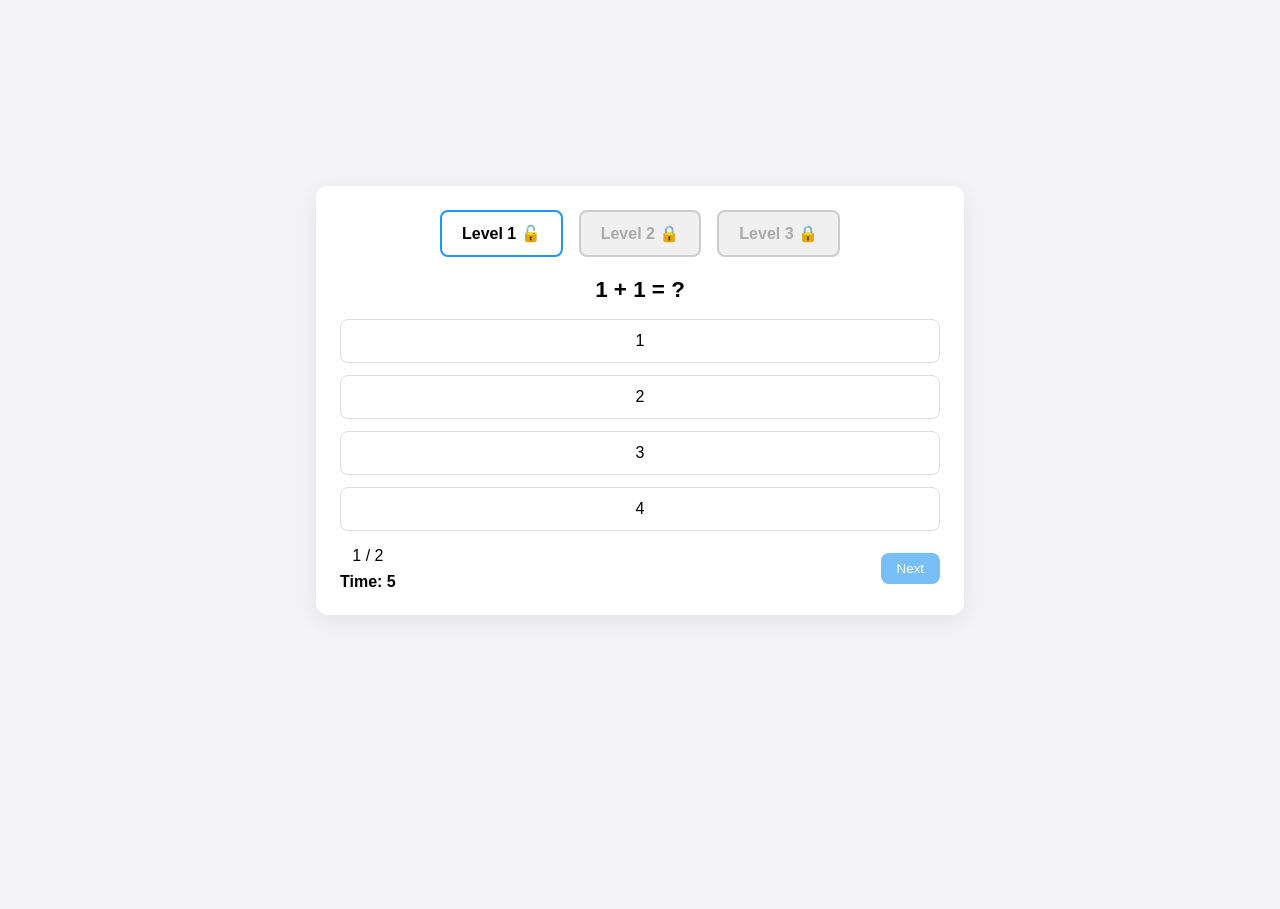
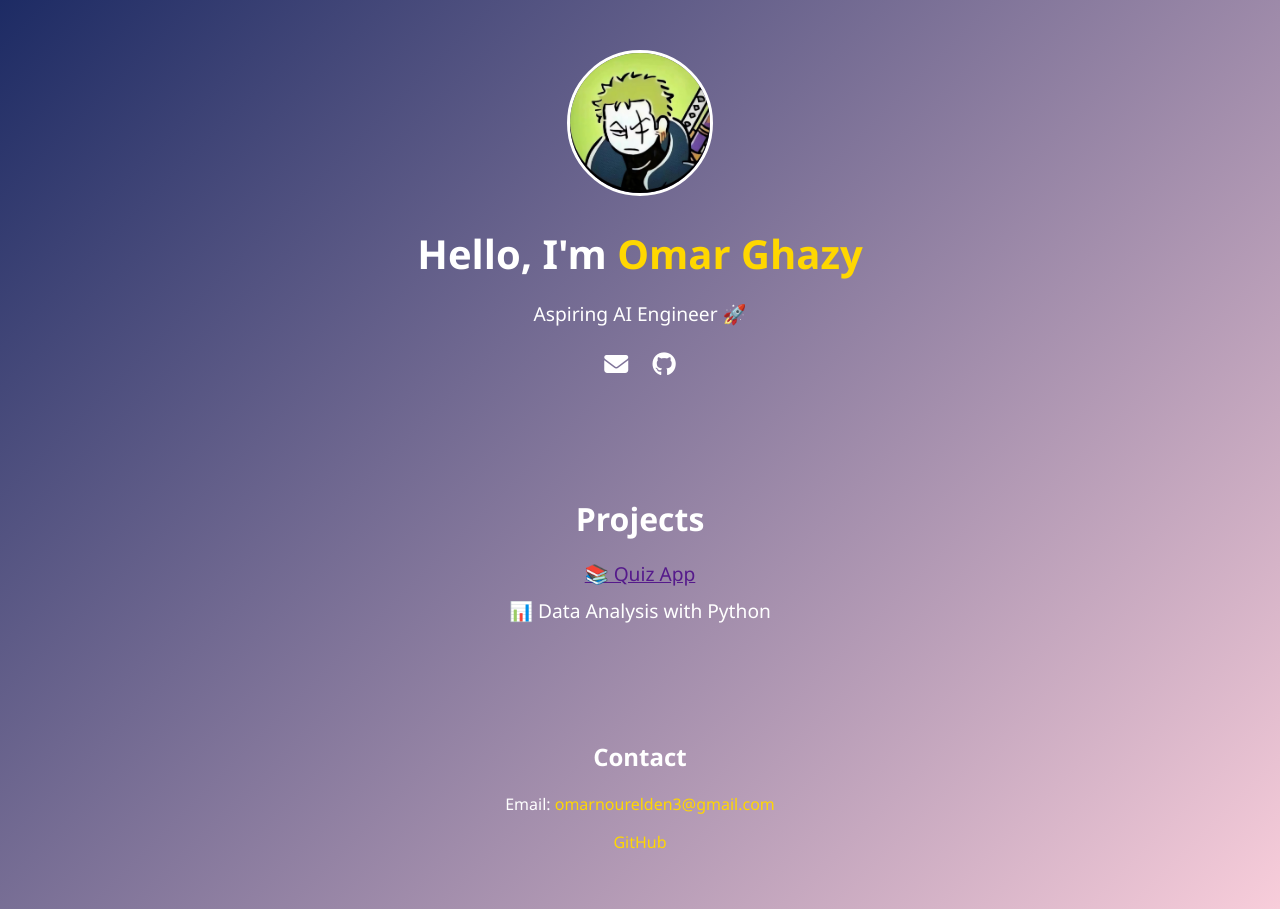
Before and after one commit to omarnouraldin/my-portfolio, a plain HTML site: page index.html in a window 1280 px wide. Before the commit the page ends 800 px from the top, so only its background shows below. Drawn offline with Linux system fonts and the light colour scheme.

Commit message:
Add files via upload

```diff
--- a/index.html
+++ b/index.html
@@ -2,38 +2,48 @@
 <html lang="en">
   <head>
     <meta charset="UTF-8" />
-    <title>Level-Based Quiz App</title>
+    <title>My Portfolio</title>
     <link rel="stylesheet" href="style.css" />
+    <!-- Font Awesome for icons -->
+    <link
+      rel="stylesheet"
+      href="https://cdnjs.cloudflare.com/ajax/libs/font-awesome/6.5.0/css/all.min.css"
+    />
   </head>
   <body>
-    <main class="quiz-container">
-      <!-- Confetti canvas -->
-      <canvas id="confetti-canvas"></canvas>
+    <header>
+      <div class="hero">
+        <img src="zoro_pfp.png" alt="Omar Ghazy" class="profile-pic" />
+        <h1>Hello, I'm <span>Omar Ghazy</span></h1>
+        <p>Aspiring AI Engineer 🚀</p>
+        <div class="socials">
+          <a href="mailto:omarnourelden3@gmail.com"
+            ><i class="fa-solid fa-envelope"></i
+          ></a>
+          <a href="https://github.com/omarnouraldin" target="_blank"
+            ><i class="fa-brands fa-github"></i
+          ></a>
+        </div>
+      </div>
+    </header>
 
-      <!-- Levels -->
-      <div id="level-container">
-        <div class="level-box" data-level="0">Level 1 🔓</div>
-        <div class="level-box locked" data-level="1">Level 2 🔒</div>
-        <div class="level-box locked" data-level="2">Level 3 🔒</div>
-      </div>
+    <section class="projects">
+      <h2>Projects</h2>
+      <ul>
+        <li><a href="">📚 Quiz App</a></li>
+        <li>📊 Data Analysis with Python</li>
+      </ul>
+    </section>
 
-      <!-- Quiz content -->
-      <div id="question">Question will appear here</div>
-      <div id="choices"></div>
-
-      <!-- Controls -->
-      <div class="controls">
-        <div>
-          <div id="progress">0 / 0</div>
-          <div id="timer">Time: 10</div>
-        </div>
-        <button id="nextBtn" disabled>Next</button>
-      </div>
-
-      <!-- Result -->
-      <div id="result" style="display: none"></div>
-    </main>
-
-    <script src="script.js"></script>
+    <section class="contact">
+      <h2>Contact</h2>
+      <p>
+        Email:
+        <a href="mailto:omarnourelden3@gmail.com">omarnourelden3@gmail.com</a>
+      </p>
+      <p>
+        <a href="https://github.com/omarnouraldin" target="_blank">GitHub</a>
+      </p>
+    </section>
   </body>
 </html>
--- a/script.js
+++ /dev/null
@@ -1,236 +0,0 @@
-// ----- Levels data -----
-const levels = [
-  [
-    { question: "1 + 1 = ?", choices: ["1","2","3","4"], answerIndex: 1 },
-    { question: "2 + 2 = ?", choices: ["2","3","4","5"], answerIndex: 2 }
-  ],
-  [
-    { question: "5 + 5 = ?", choices: ["5","10","15","20"], answerIndex: 1 },
-    { question: "10 - 3 = ?", choices: ["7","8","9","6"], answerIndex: 0 }
-  ],
-  [
-    { question: "12 ÷ 4 = ?", choices: ["2","3","4","6"], answerIndex: 1 },
-    { question: "3 x 3 = ?", choices: ["6","8","9","12"], answerIndex: 2 }
-  ]
-];
-
-let currentLevel = 0;
-let currentQuestions = [];
-let currentIndex = 0;
-let score = 0;
-let unlockedLevels = [0];
-let timer;
-let timeLeft = 10;
-
-// ----- DOM -----
-const questionElem = document.getElementById('question');
-const choicesElem = document.getElementById('choices');
-const progressElem = document.getElementById('progress');
-const timerElem = document.getElementById('timer');
-const nextBtn = document.getElementById('nextBtn');
-const resultElem = document.getElementById('result');
-const levelBoxes = document.querySelectorAll('.level-box');
-const confettiCanvas = document.getElementById('confetti-canvas');
-const confettiCtx = confettiCanvas.getContext('2d');
-
-confettiCanvas.width = window.innerWidth;
-confettiCanvas.height = window.innerHeight;
-
-// ----- Load level -----
-function loadLevel(level) {
-  currentLevel = level;
-  currentQuestions = levels[level];
-  currentIndex = 0;
-  score = 0;
-
-  questionElem.style.display='';
-  choicesElem.style.display='';
-  nextBtn.style.display='';
-  progressElem.style.display='';
-  timerElem.style.display='';
-  resultElem.style.display='none';
-
-  updateLevels();
-  renderQuestion();
-}
-
-// ----- Update level boxes -----
-function updateLevels(unlockIndex = null) {
-  levelBoxes.forEach(box => {
-    const lvl = Number(box.dataset.level);
-    if (unlockedLevels.includes(lvl)) {
-      box.classList.remove('locked');
-      box.innerText = `Level ${lvl+1} 🔓`;
-      if(unlockIndex !== null && lvl === unlockIndex){
-        box.classList.add('unlocked');
-        setTimeout(()=> box.classList.remove('unlocked'), 700);
-      }
-    } else {
-      box.classList.add('locked');
-      box.innerText = `Level ${lvl+1} 🔒`;
-    }
-  });
-}
-
-// ----- Render question -----
-function renderQuestion() {
-  const q = currentQuestions[currentIndex];
-  questionElem.innerText = q.question;
-  choicesElem.innerHTML = '';
-
-  timeLeft = 10;
-  timerElem.innerText = `Time: ${timeLeft}`;
-  clearInterval(timer);
-  timer = setInterval(()=>{
-    timeLeft--;
-    timerElem.innerText = `Time: ${timeLeft}`;
-    if(timeLeft <= 0){
-      clearInterval(timer);
-      selectAnswer(null);
-    }
-  },1000);
-
-  q.choices.forEach((choice,i)=>{
-    const btn = document.createElement('button');
-    btn.className = 'choice-btn';
-    btn.innerText = choice;
-    btn.addEventListener('click', e => selectAnswer(e));
-    choicesElem.appendChild(btn);
-  });
-
-  progressElem.innerText = `${currentIndex+1} / ${currentQuestions.length}`;
-  nextBtn.disabled = true;
-}
-
-// ----- Select answer -----
-function selectAnswer(e) {
-  clearInterval(timer);
-  const q = currentQuestions[currentIndex];
-  const correctChoice = q.choices[q.answerIndex];
-
-  document.querySelectorAll('.choice-btn').forEach(btn=>{
-    btn.disabled=true;
-    if(btn.innerText === correctChoice) btn.classList.add('correct');
-  });
-
-  if(e && e.currentTarget.innerText === correctChoice) score++;
-  else if(e) e.currentTarget.classList.add('wrong');
-
-  nextBtn.disabled=false;
-}
-
-// ----- Next question -----
-nextBtn.addEventListener('click', ()=>{
-  currentIndex++;
-  if(currentIndex < currentQuestions.length){
-    renderQuestion();
-  } else {
-    showResults();
-  }
-});
-
-// ----- Show results -----
-function showResults() {
-  questionElem.style.display='none';
-  choicesElem.style.display='none';
-  nextBtn.style.display='none';
-  progressElem.style.display='none';
-  timerElem.style.display='none';
-
-  resultElem.style.display='block';
-
-  let html = `<h2>You scored ${score} / ${currentQuestions.length}</h2>`;
-
-  const nextLevelAvailable = score === currentQuestions.length && currentLevel+1 < levels.length;
-  const lastLevelCompleted = score === currentQuestions.length && currentLevel+1 >= levels.length;
-
-  if(lastLevelCompleted){
-    html += `
-      <h3>🎉 Congratulations! You cleared all levels. Thank you for playing!</h3>
-      <a href="https://omarnouraldin.github.io/my-portfolio/" target="_blank">Go back to my website</a>
-    `;
-  } else if(nextLevelAvailable){
-    html += `<button id="nextLevelBtn">Next Level</button>`;
-  } else {
-    html += `<button id="restartBtn">Restart</button>`;
-  }
-
-  resultElem.innerHTML = html;
-
-  if(nextLevelAvailable){
-    document.getElementById('nextLevelBtn').addEventListener('click', ()=>{
-      unlockedLevels.push(currentLevel+1);
-      triggerConfetti();
-      updateLevels(currentLevel+1); // animation for unlock
-      loadLevel(currentLevel+1);
-    });
-  } else if(!lastLevelCompleted){
-    document.getElementById('restartBtn').addEventListener('click', ()=>{
-      loadLevel(currentLevel);
-    });
-  }
-}
-
-// ----- Level box clicks -----
-levelBoxes.forEach(box=>{
-  box.addEventListener('click', ()=>{
-    const lvl = Number(box.dataset.level);
-    if(unlockedLevels.includes(lvl)) loadLevel(lvl);
-    else alert('🔒 This level is locked!');
-  });
-});
-
-// ----- Confetti -----
-let confettiActive = false;
-function triggerConfetti(){
-  if(confettiActive) return;
-  confettiActive = true;
-
-  const confettis = [];
-  for(let i=0;i<150;i++){
-    confettis.push({
-      x: Math.random()*window.innerWidth,
-      y: Math.random()*window.innerHeight - window.innerHeight,
-      r: Math.random()*6+4,
-      d: Math.random()*150,
-      color: `hsl(${Math.random()*360}, 100%, 50%)`,
-      tilt: Math.random()*10-10,
-      tiltAngleIncrement: Math.random()*0.07+0.05,
-      tiltAngle: 0
-    });
-  }
-
-  let startTime = null;
-
-  function draw(timestamp){
-    if(!startTime) startTime = timestamp;
-    const elapsed = timestamp - startTime;
-    confettiCtx.clearRect(0,0,window.innerWidth, window.innerHeight);
-
-    confettis.forEach((c)=>{
-      c.tiltAngle += c.tiltAngleIncrement;
-      c.y += (Math.cos(c.d) + 3 + c.r/2)/2;
-      c.tilt = Math.sin(c.tiltAngle)*15;
-      confettiCtx.fillStyle = c.color;
-      confettiCtx.beginPath();
-      confettiCtx.moveTo(c.x+c.tilt+ c.r/2, c.y);
-      confettiCtx.lineTo(c.x+c.tilt, c.y+c.tilt+ c.r/2);
-      confettiCtx.lineTo(c.x+c.tilt- c.r/2, c.y);
-      confettiCtx.lineTo(c.x+c.tilt, c.y-c.tilt- c.r/2);
-      confettiCtx.closePath();
-      confettiCtx.fill();
-    });
-
-    if(elapsed < 3000) requestAnimationFrame(draw);
-    else {
-      confettiCtx.clearRect(0,0,window.innerWidth, window.innerHeight);
-      confettiActive = false;
-    }
-  }
-
-  requestAnimationFrame(draw);
-}
-
-// ----- Initial load -----
-updateLevels();
-loadLevel(0);
--- a/style.css
+++ b/style.css
@@ -1,157 +1,90 @@
+/* General Reset */
 body {
-  font-family: Arial, sans-serif;
-  display: flex;
-  justify-content: center;
-  align-items: center;
-  min-height: 100vh;
-  background: #f4f4f8;
   margin: 0;
-}
-
-.quiz-container {
-  background: #fff;
-  padding: 24px;
-  border-radius: 12px;
-  box-shadow: 0 6px 24px rgba(0,0,0,0.08);
-  width: 600px;
-  max-width: 90%;
+  font-family: 'Segoe UI', Tahoma, Geneva, Verdana, sans-serif;
+  background: linear-gradient(135deg, #1d2b64, #f8cdda);
+  color: #fff;
   text-align: center;
 }
 
-/* Level boxes */
-#level-container {
-  display: flex;
-  gap: 16px;
-  justify-content: center;
+/* Hero Section */
+header {
+  padding: 50px 20px;
+}
+
+.hero h1 {
+  font-size: 2.5em;
+  margin: 10px 0;
+}
+
+.hero h1 span {
+  color: #ffd700;
+}
+
+.hero p {
+  font-size: 1.2em;
   margin-bottom: 20px;
 }
 
-.level-box {
-  padding: 12px 20px;
-  border: 2px solid #2196f3;
-  border-radius: 8px;
-  cursor: pointer;
-  font-weight: bold;
+/* Profile Picture */
+.profile-pic {
+  width: 140px;
+  height: 140px;
+  border-radius: 50%;
+  margin-bottom: 15px;
+  border: 3px solid white;
+  object-fit: cover;
+}
+
+/* Social Icons */
+.socials a {
+  margin: 0 10px;
+  font-size: 1.5em;
+  color: white;
+  transition: color 0.3s;
+}
+
+.socials a:hover {
+  color: #ffd700;
+}
+
+/* Projects Section */
+.projects {
+  padding: 40px 20px;
+}
+
+.projects h2 {
+  font-size: 2em;
+  margin-bottom: 20px;
+}
+
+.projects ul {
+  list-style: none;
+  padding: 0;
+}
+
+.projects li {
+  font-size: 1.2em;
+  margin: 10px 0;
   transition: transform 0.3s;
 }
 
-.level-box.locked {
-  border-color: #ccc;
-  color: #aaa;
-  cursor: not-allowed;
-  background-color: #f0f0f0;
+.projects li:hover {
+  transform: scale(1.1);
+  color: #ffd700;
 }
 
-.level-box.unlocked {
-  animation: bounce 0.6s;
+/* Contact Section */
+.contact {
+  padding: 40px 20px;
 }
 
-@keyframes bounce {
-  0% { transform: scale(0.8); }
-  50% { transform: scale(1.2); }
-  100% { transform: scale(1); }
+.contact a {
+  color: #ffd700;
+  text-decoration: none;
+  transition: text-decoration 0.3s;
 }
 
-.level-box:hover:not(.locked) {
-  background-color: #e3f2fd;
-  transform: scale(1.05);
+.contact a:hover {
+  text-decoration: underline;
 }
-
-/* Question */
-#question {
-  font-weight: bold;
-  font-size: 1.4rem;
-  margin-bottom: 16px;
-}
-
-/* Choices */
-#choices {
-  display: flex;
-  flex-direction: column;
-  gap: 12px;
-  margin-bottom: 16px;
-}
-
-.choice-btn {
-  padding: 12px;
-  border-radius: 8px;
-  border: 1px solid #ddd;
-  cursor: pointer;
-  font-size: 1rem;
-  background: #fff;
-  transition: transform 0.1s, background 0.2s;
-}
-
-.choice-btn:hover:not(:disabled) {
-  transform: scale(1.03);
-  background-color: #f0f0f0;
-}
-
-.correct {
-  background-color: #4caf50;
-  color: #fff;
-  border-color: #4caf50;
-}
-
-.wrong {
-  background-color: #f44336;
-  color: #fff;
-  border-color: #f44336;
-}
-
-.choice-btn:disabled {
-  opacity: 0.6;
-  cursor: not-allowed;
-}
-
-/* Controls */
-.controls {
-  display: flex;
-  justify-content: space-between;
-  align-items: center;
-  margin-top: 16px;
-}
-
-#nextBtn {
-  padding: 8px 16px;
-  border-radius: 8px;
-  border: none;
-  background-color: #2196f3;
-  color: #fff;
-  cursor: pointer;
-}
-
-#nextBtn:disabled {
-  opacity: 0.6;
-  cursor: not-allowed;
-}
-
-#timer {
-  margin-top: 8px;
-  font-weight: bold;
-}
-
-/* Result */
-#result {
-  margin-top: 20px;
-}
-
-#result button {
-  margin-top: 12px;
-  padding: 10px 20px;
-  border-radius: 8px;
-  border: none;
-  background-color: #ff9800;
-  color: #fff;
-  cursor: pointer;
-}
-/* Confetti canvas */
-#confetti-canvas {
-  position: fixed;
-  pointer-events: none;
-  top: 0;
-  left: 0;
-  width: 100vw;
-  height: 100vh;
-  z-index: 9999;
-}
```
